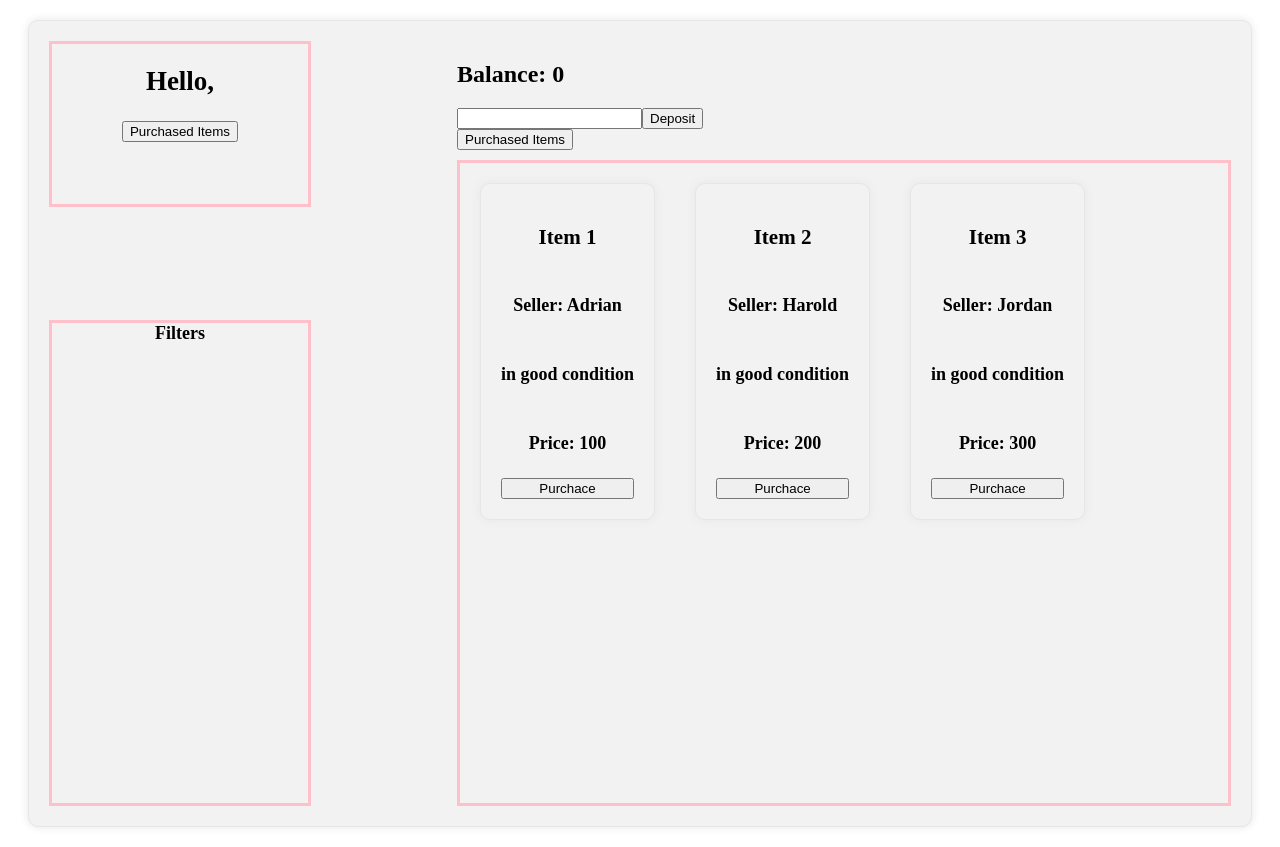
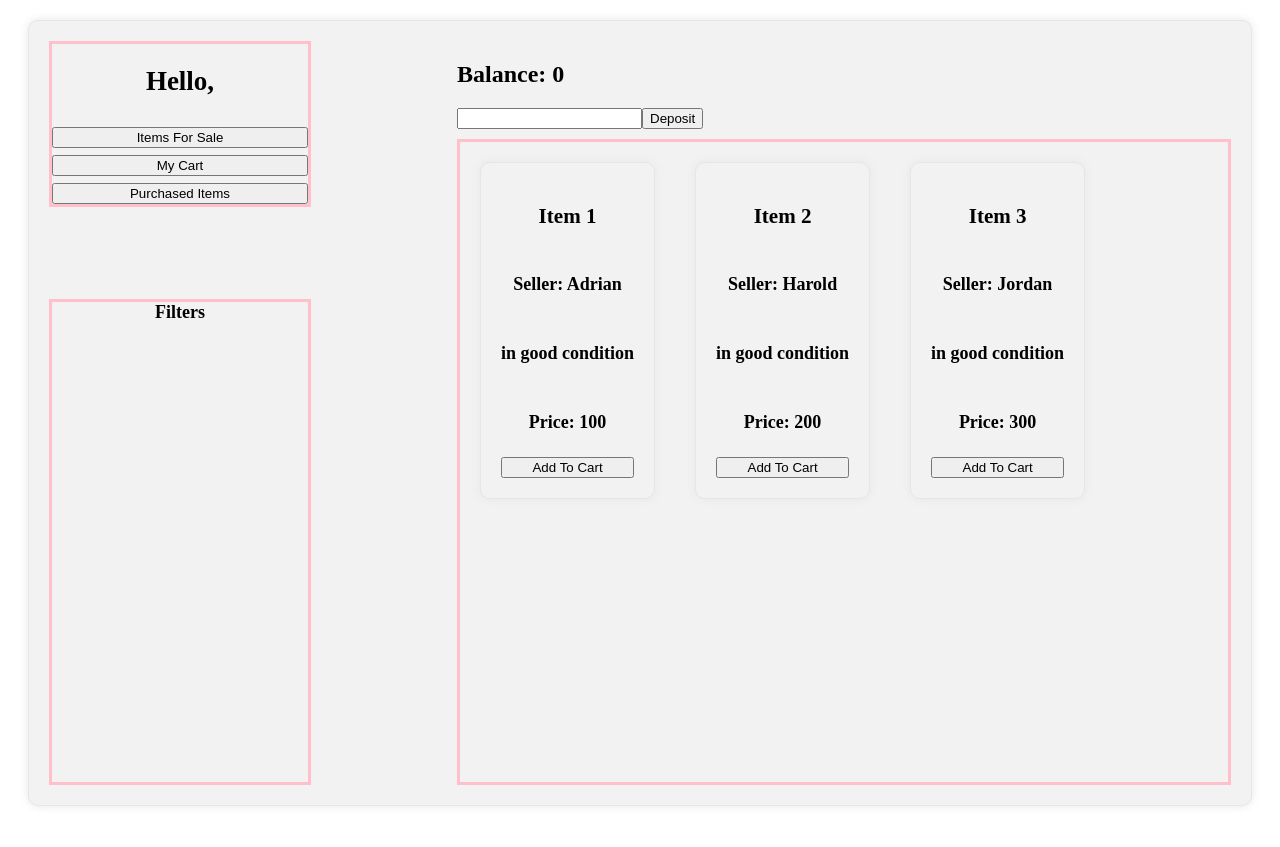
Before and after one commit to Marketplace-Pikachu/MelodyMart, a React app: page /mainpage in a window 1280 px wide. After the commit the page ends 826 px from the top, so only its background shows below. Built offline with nearby package versions, Linux system fonts and the light colour scheme.

Commit message:
add cart

```diff
--- a/public/style.css
+++ b/public/style.css
@@ -12,6 +12,9 @@
   }
 
   .name-display{
+    display: flex;
+    flex-direction: column;
+    justify-content: space-between;
     font-size: large;
     font-weight: bold;
     width: 20vw;
--- /dev/null
+++ b/src/components/CartItem.jsx
@@ -0,0 +1,32 @@
+import React from "react";
+import { useSelector, useDispatch } from "react-redux";
+import { purchase, removeFromCart } from "../slices/userSlice";
+import { removeItem } from "../slices/itemsSlice";
+
+const CartItem = ({ item }) => {
+  const dispatch = useDispatch();
+  const balance = useSelector((state) => state.user.balance);
+
+  const handlePerchaseItem = () => {
+    dispatch(removeItem(item.id));
+    dispatch(removeFromCart(item.id));
+    dispatch(purchase(item));
+  };
+
+  const handleRemoveItem = () => {
+    dispatch(removeFromCart(item.id));
+  }
+
+  return (
+    <div className="item" key={item.id}>
+      <h3>{item.name}</h3>
+      <h4>{'Seller: ' + item.seller}</h4>
+      <h4>{item.description}</h4>
+      <h4>{'Price: '+ item.price}</h4>
+      <button onClick={handlePerchaseItem}>Purchace</button>
+      <button onClick={handleRemoveItem}>Remove</button>
+    </div>
+  );
+}
+
+export default CartItem;
--- a/src/components/Item.jsx
+++ b/src/components/Item.jsx
@@ -1,23 +1,14 @@
 import React from "react";
 import { useSelector, useDispatch } from "react-redux";
-import { purchase } from "../slices/userSlice";
-import { removeItem } from "../slices/itemsSlice";
+import { addToCart } from "../slices/userSlice";
+import { removeItem, updateItem } from "../slices/itemsSlice";
 
 const Item = ({ item }) => {
   const dispatch = useDispatch();
   const balance = useSelector((state) => state.user.balance);
 
-  const handleAddItem = () => {
-    if (balance >= item.price) {
-      dispatch({ type: "items/addItem", payload: item });
-    } else {
-      alert("Not enough money!");
-    }
-  };
-
-  const handlePerchaseItem = () => {
-    dispatch(removeItem(item));
-    dispatch(purchase(item));
+  const handleAddToCart = () => {
+    dispatch(addToCart(item));
   };
 
   return (
@@ -26,7 +17,7 @@ const Item = ({ item }) => {
       <h4>{'Seller: ' + item.seller}</h4>
       <h4>{item.description}</h4>
       <h4>{'Price: '+ item.price}</h4>
-      <button onClick={handlePerchaseItem}>Purchace</button>
+      <button onClick={handleAddToCart}>Add To Cart</button>
     </div>
   );
 }
--- a/src/components/NameDisplay.jsx
+++ b/src/components/NameDisplay.jsx
@@ -1,28 +1,18 @@
 import React, { useState } from 'react';
-import PurchasedModal from './PurchasedModal';
 import { useSelector } from 'react-redux';
 
-const NameDisplay = () => {
-  const [showModal, setShowModal] = useState(false);
+const NameDisplay = ({ setDisplayMode }) => {
   const name = useSelector((state) => state.user.name);
   const purchasedItems = useSelector((state) => state.user.purchasedItems);
-
-  const handleShowModal = () => {
-    setShowModal(true);
-  };
-
-  const handleCloseModal = () => {
-    setShowModal(false);
-  };
 
   return (
     <div className='name-display'>
       <h2>Hello, {name}</h2>
-      <button onClick={showModal? handleCloseModal: handleShowModal}>Purchased Items</button>
-      <PurchasedModal
-        isOpen={showModal}
-        items={purchasedItems}
-      />
+      <button onClick={() => setDisplayMode('for-sale')}>Items For Sale</button>
+      <button onClick={() => setDisplayMode('cart')}>My Cart</button>
+      <button onClick={() => setDisplayMode('purchased')}>
+        Purchased Items
+      </button>
     </div>
   );
 };
--- a/src/components/PurchasedItem.jsx
+++ b/src/components/PurchasedItem.jsx
@@ -0,0 +1,17 @@
+import React from "react";
+import { useSelector, useDispatch } from "react-redux";
+
+
+const PurchasedItem = ({ item }) => {
+
+  return (
+    <div className="item" key={item.id}>
+      <h3>{item.name}</h3>
+      <h4>{'Seller: ' + item.seller}</h4>
+      <h4>{item.description}</h4>
+      <h4>{'Price: '+ item.price}</h4>
+    </div>
+  );
+}
+
+export default PurchasedItem;
--- a/src/components/PurchasedModal.jsx
+++ /dev/null
@@ -1,19 +0,0 @@
-import React from "react";
-
-const PurchasedModal = ({ isOpen, items }) => {
-  if (!isOpen) return null;
-  return (
-    <div className='purchased-modal'>
-      <div className="modal-content">
-        <h4>Purchased Items</h4>
-        <ul>
-          {items.map((item, idx) => (
-            <li key={idx}>{item}</li>
-          ))}
-        </ul>
-      </div>
-    </div>
-  );
-}
-
-export default PurchasedModal;
--- a/src/containers/ItemsContainer.jsx
+++ b/src/containers/ItemsContainer.jsx
@@ -2,6 +2,8 @@ import React, { useState, useEffect } from 'react';
 import { useSelector, useDispatch } from 'react-redux';
 import { addItem, removeItem, setItems } from '../slices/itemsSlice';
 import Item from '../components/Item';
+import PurchasedItem from '../components/PurchasedItem';
+import CartItem from '../components/CartItem';
 
 const testItems = [
   {
@@ -27,12 +29,12 @@ const testItems = [
   },
 ];
 
-const ItemsContainer = () => {
+const ItemsContainer = ({ mode }) => {
   const dispatch = useDispatch();
-  const [mode, setMode] = useState(0);
   const items = useSelector((state) => state.items.itemsList);
   const balance = useSelector((state) => state.user.balance);
   const purchasedItems = useSelector((state) => state.user.purchasedItems);
+  const cartItems = useSelector((state) => state.user.cartItems);
 
   useEffect(() => {
     dispatch(setItems(testItems));
@@ -50,18 +52,9 @@ const ItemsContainer = () => {
     dispatch(removeItem(item));
   };
 
-  const handleModeChange = () => {
-    if (mode === 0) {
-      setMode(1);
-    } else {
-      setMode(0);
-    }
-  };
-
-  if (mode === 0) {
+  if (mode === 'for-sale') {
     return (
       <div>
-        <button onClick={handleModeChange}>Purchased Items</button>
         <div className='items-container'>
           {items.map((item) => (
             <Item className='item' key={item.id} item={item} />
@@ -70,12 +63,23 @@ const ItemsContainer = () => {
       </div>
     );
   }
+  if (mode === 'cart') {
+    return (
+      <div>
+        <div className='items-container'>
+          {cartItems.map((item) => (
+            <CartItem className='item' key={item.id} item={item} />
+          ))}
+        </div>
+      </div>
+    );
+
+  }
   return (
     <div>
-      <button onClick={handleModeChange}>Items For Sale</button>
       <div className='items-container'>
         {purchasedItems.map((item) => (
-          <Item className='item' key={item.id} item={item} />
+          <PurchasedItem className='item' key={item.id} item={item} />
         ))}
       </div>
     </div>
--- a/src/containers/NavContainer.jsx
+++ b/src/containers/NavContainer.jsx
@@ -2,10 +2,10 @@ import React from "react";
 import NameDisplay from "../components/NameDisplay";
 import FiltersField from "../components/FiltersField";
 
-const NavContainer = () => {
+const NavContainer = ({ setDisplayMode }) => {
   return (
     <div className='nav-container'>
-      <NameDisplay />
+      <NameDisplay setDisplayMode={setDisplayMode}/>
       <FiltersField />
     </div>
   );
--- a/src/routes/MainPage.jsx
+++ b/src/routes/MainPage.jsx
@@ -1,15 +1,17 @@
-import React from 'react';
+import React, { useState } from 'react';
 import DepositField from '../components/DepositField';
 import NavContainer from '../containers/NavContainer';
 import ItemsContainer from '../containers/ItemsContainer';
 
 const MainPage = () => {
+  const [displayMode, setDisplayMode] = useState('for-sale');
+
   return (
     <div className='mainpage'>
-      <NavContainer />
+      <NavContainer setDisplayMode={setDisplayMode}/>
       <div className='mainpage-rightside'>
         <DepositField />
-        <ItemsContainer className='items'/>
+        <ItemsContainer className='items' mode={displayMode}/>
       </div>
     </div>
   );
--- a/src/slices/userSlice.js
+++ b/src/slices/userSlice.js
@@ -3,6 +3,7 @@ import { createSlice } from '@reduxjs/toolkit';
 const initialState = {
   name: '',
   balance: 0,
+  cartItems: [],
   purchasedItems: [],
 };
 
@@ -21,6 +22,12 @@ export const userSlice = createSlice({
     deposit: (state, action) => {
       state.balance += action.payload;
     },
+    addToCart: (state, action) => {
+      state.cartItems.push(action.payload);
+    },
+    removeFromCart: (state, action) => {
+      state.cartItems = state.cartItems.filter((item) => item.id !== action.payload);
+    },
     purchase: (state, action) => {
       state.balance -= action.payload.price;
       state.purchasedItems.push(action.payload);
@@ -28,6 +35,7 @@ export const userSlice = createSlice({
   },
 });
 
-export const { login, logout, deposit, purchase } = userSlice.actions;
+export const { login, logout, deposit, purchase, addToCart, removeFromCart } =
+  userSlice.actions;
 
 export default userSlice.reducer;
```
